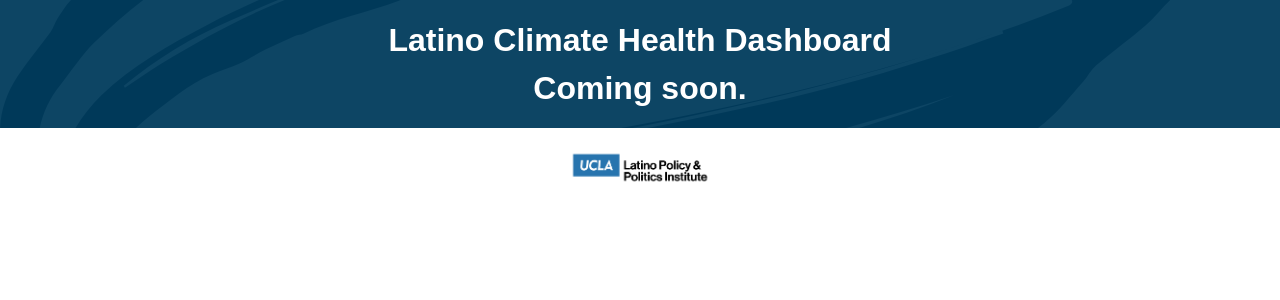
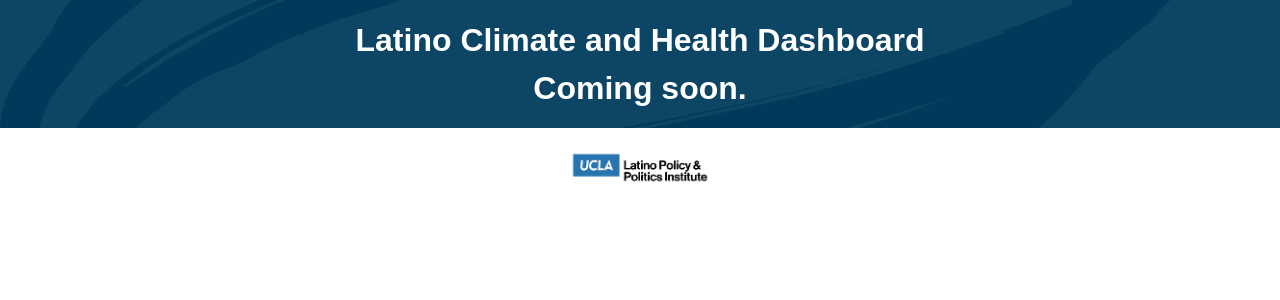
Before and after one commit to ucla-lppi/dashboard, a Next.js app: page / in a window 1280 px wide. Shown: the top 300 px of the page. Built offline with nearby package versions, Linux system fonts and the light colour scheme; no server answers.

Commit message:
fix: update title in FancyBoxesPlaceholder for clarity

```diff
--- a/src/app/components/FancyBoxesPlaceholder.js
+++ b/src/app/components/FancyBoxesPlaceholder.js
@@ -153,7 +153,7 @@ export default function FancyBoxes() {
     <div ref={containerRef} className={`fancy-box relative bg-cover bg-center ${themeClass}`} style={{ backgroundImage: `url(${backgroundImageUrl})` }}>
       <div className="absolute inset-0 bg-primary opacity-95 dark:opacity-95"></div> {/* Overlay */}
       <div className="container mx-auto py-4 relative z-10">
-        <h2 className="headline headline--medium t-center">Latino Climate Health <strong>Dashboard </strong><br></br>Coming soon.</h2>
+        <h2 className="headline headline--medium t-center">Latino Climate and Health <strong>Dashboard </strong><br></br>Coming soon.</h2>
       </div>
     </div>
   );
```
